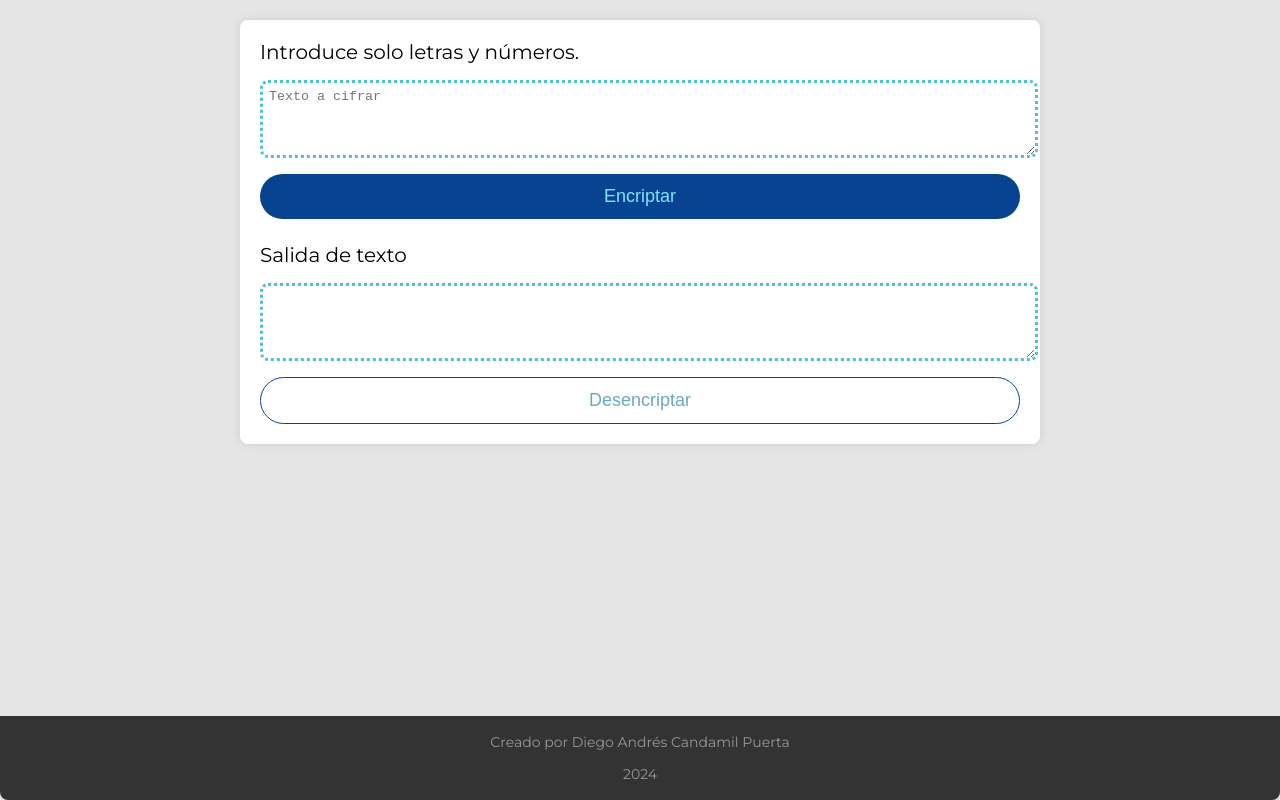
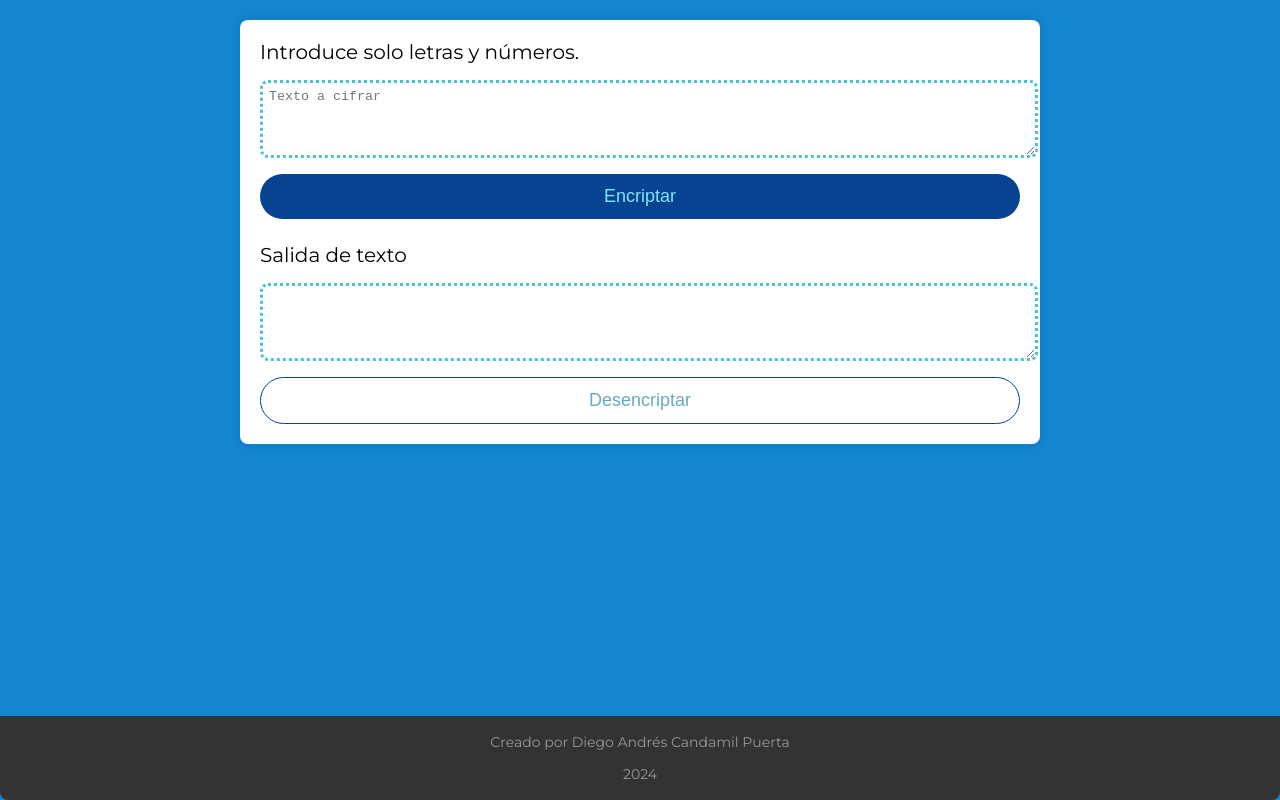
Before and after one commit to diegoandres2143/cifradordetexto, a plain HTML site: page index.html in a window 1280 px wide. Drawn offline with Linux system fonts and the light colour scheme.

Commit message:
Update styles.css

```diff
--- a/styles.css
+++ b/styles.css
@@ -12,7 +12,7 @@
 
 body {
     font-family: var(--fuente-montserrat);
-    background-color: #e5e5e5;
+    background-color: #1385d1;
     display: flex;
     flex-direction: column;
     align-items: center;
```
